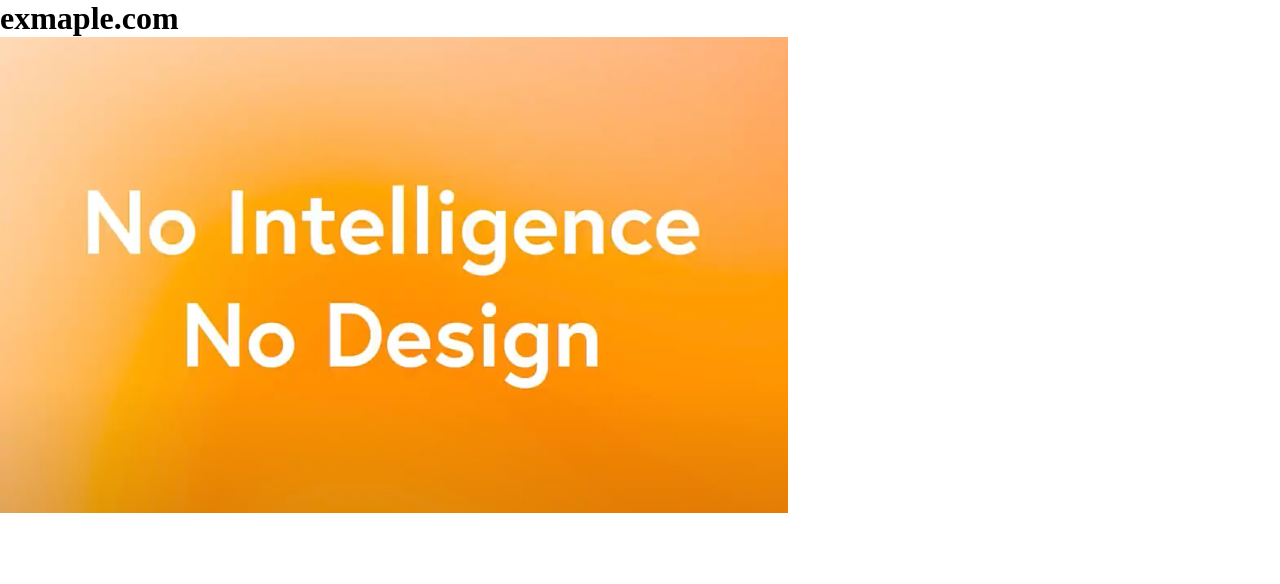
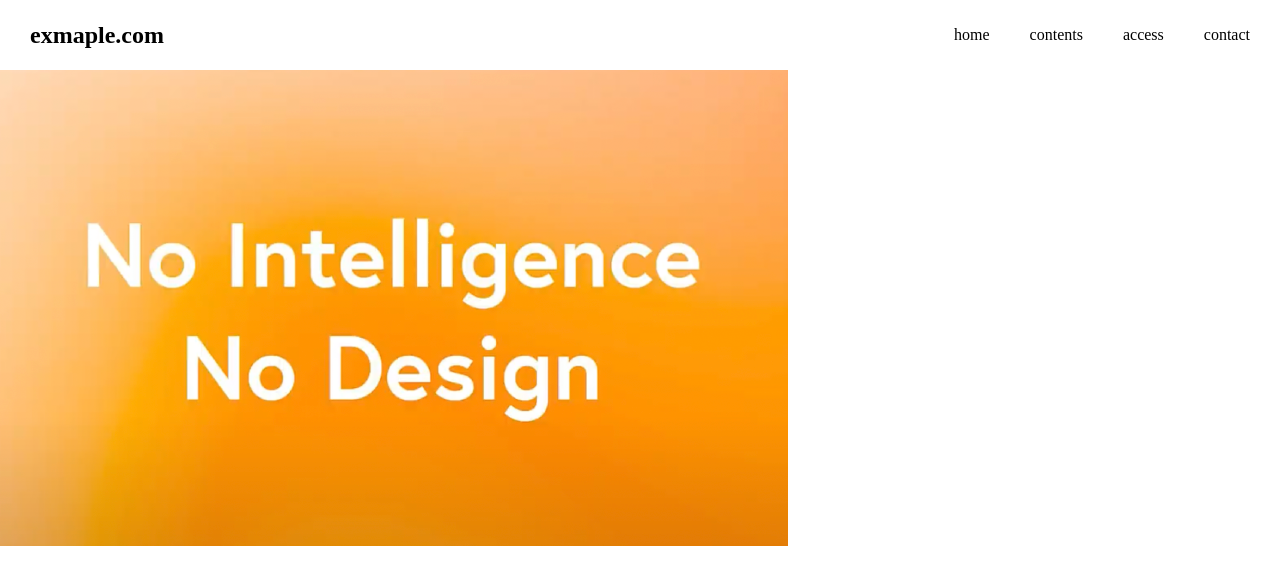
Before and after one commit to aovoq/ao_webd15.site, a plain HTML site: page index.html in a window 1280 px wide. Drawn offline with Linux system fonts and the light colour scheme.

Commit message:
header作ったよ

```diff
--- a/index.html
+++ b/index.html
@@ -8,7 +8,17 @@
    <link rel="stylesheet" href="style.css">
 </head>
 <body>
-   <h1>exmaple.com</h1>
+   <header class="header">
+      <h1 class="header__logo">exmaple.com</h1>
+      <nav>
+         <ul class="header__list">
+            <li class="header__list--item"><a href="#">home</a></li>
+            <li class="header__list--item"><a href="#">contents</a></li>
+            <li class="header__list--item"><a href="#">access</a></li>
+            <li class="header__list--item"><a href="#">contact</a></li>
+         </ul>
+      </nav>
+   </header>
    <img src="img/no-int-no-design.png" alt="">
 </body>
 </html>
--- a/style.css
+++ b/style.css
@@ -3,3 +3,26 @@
    padding: 0;
    box-sizing: border-box;
 }
+
+a {
+   color: inherit;
+   text-decoration: none;
+}
+
+.header {
+   height: 70px;
+   display: flex;
+   align-items: center;
+   padding: 0 30px;
+}
+
+.header__logo {
+   margin-right: auto;
+   font-size: 24px;
+}
+
+.header__list {
+   list-style: none;
+   display: flex;
+   gap: 40px;
+}
```
